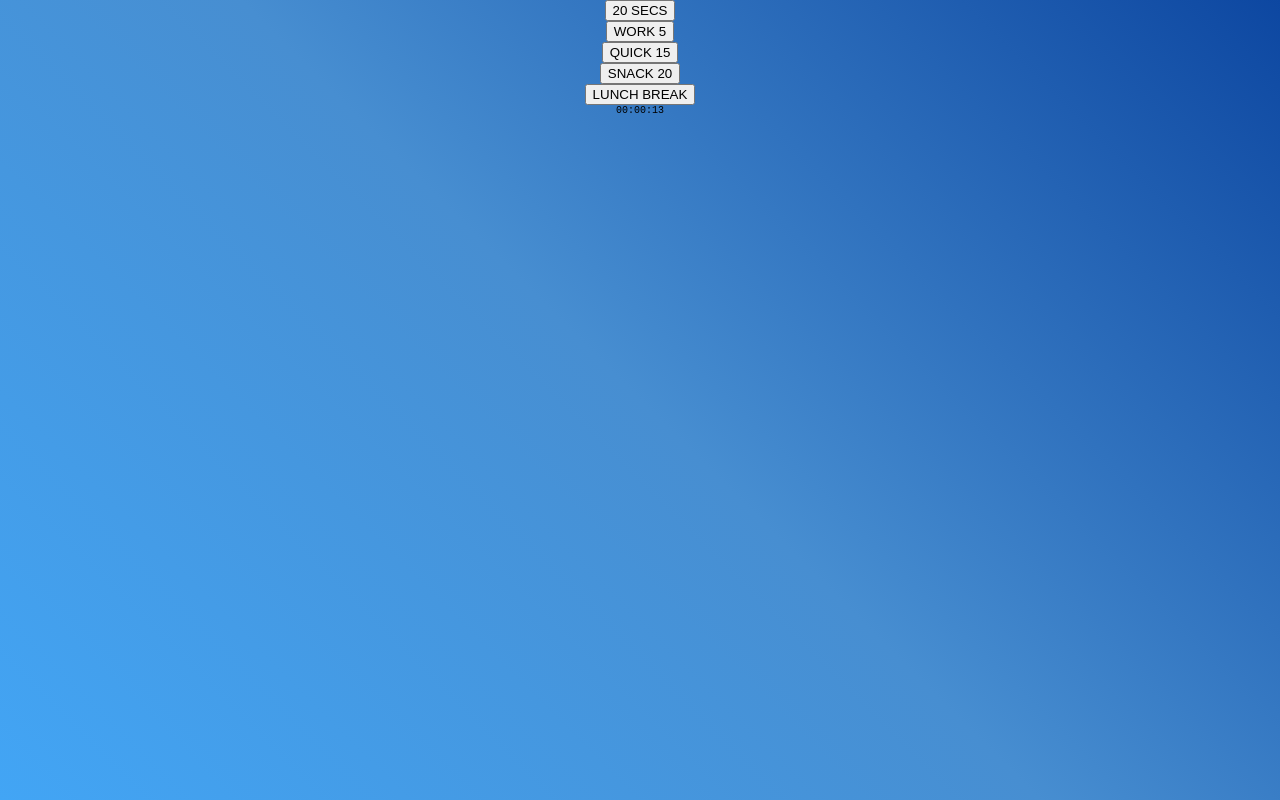
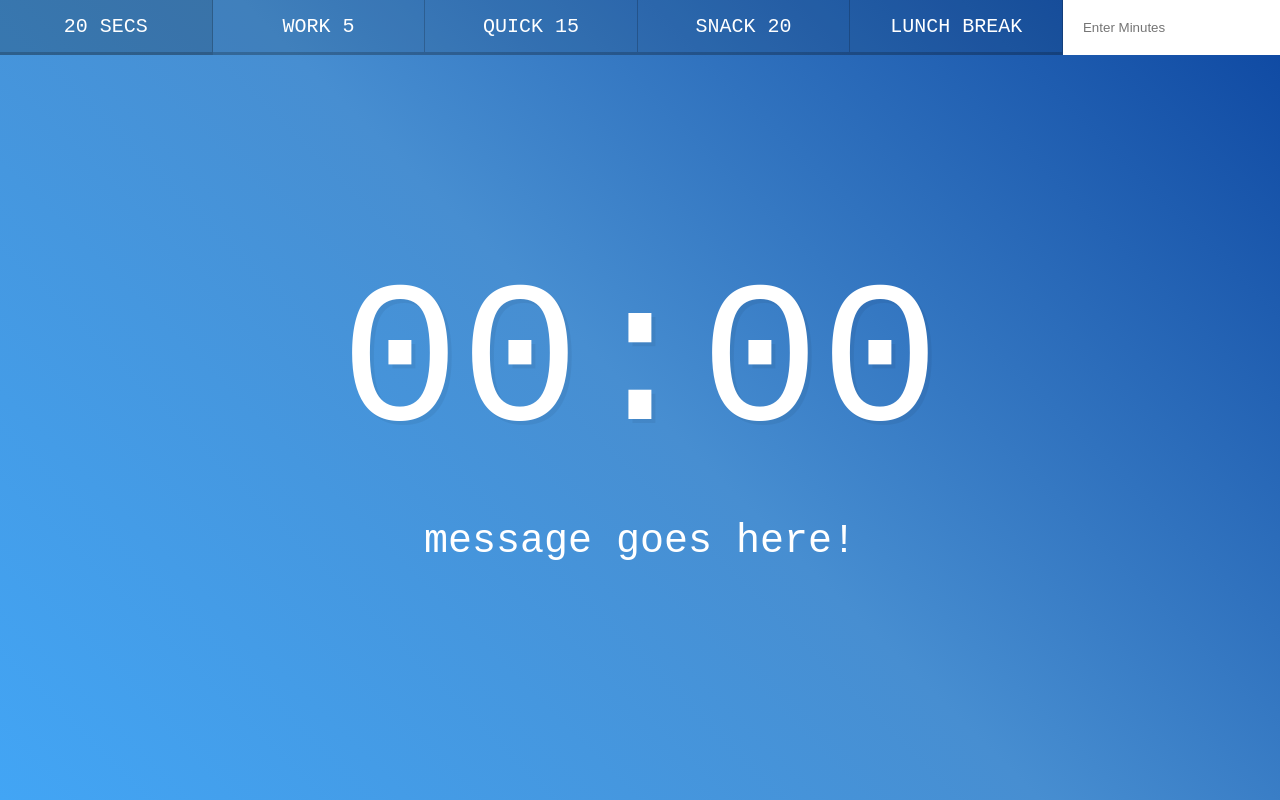
Before and after one commit to jbockerstette/react-timer, a React (Create React App) app: page / in a window 1280 px wide. Built offline with nearby package versions, Linux system fonts and the light colour scheme; the HTML template or start-up script is replaced by a standard one.

Commit message:
Sytling is done.

```diff
--- /dev/null
+++ b/src/Display.css
@@ -0,0 +1,20 @@
+.display {
+  flex: 1;
+  display: flex;
+  flex-direction: column;
+  align-items: center;
+  justify-content: center;
+}
+
+.display__time-left {
+  font-weight: 100;
+  font-size: 20rem;
+  margin: 0;
+  color: white;
+  text-shadow: 4px 4px 0 rgba(0, 0, 0, 0.05);
+}
+
+.display__end-time {
+  font-size: 4rem;
+  color: white;
+}
--- a/src/Display.js
+++ b/src/Display.js
@@ -1,5 +1,26 @@
 import React from 'react';
+import PropTypes from 'prop-types';
+import './Display.css';
 
-const Display = () => <div>00:00:13</div>;
+const Display = props => (
+  <div className="display">
+    <h1 className="display__time-left">
+      {`${props.minutes}:${props.seconds}`}
+    </h1>
+    <p className="display__end-time">{props.msg}</p>
+  </div>
+);
+
+Display.defaultProps = {
+  minutes: '00',
+  seconds: '00',
+  msg: 'message goes here!'
+};
+
+Display.propTypes = {
+  minutes: PropTypes.string,
+  seconds: PropTypes.string,
+  msg: PropTypes.string
+};
 
 export default Display;
--- /dev/null
+++ b/src/TimerButton.css
@@ -0,0 +1,19 @@
+.timer__button {
+  background: none;
+  border: 0;
+  cursor: pointer;
+  color: white;
+  font-size: 2rem;
+  text-transform: uppercase;
+  background: rgba(0, 0, 0, 0.1);
+  border-bottom: 3px solid rgba(0, 0, 0, 0.2);
+  border-right: 1px solid rgba(0, 0, 0, 0.2);
+  padding: 1rem;
+  font-family: "Inconsolata", monospace;
+}
+
+.timer__button:hover,
+.timer__button:focus {
+  background: rgba(0, 0, 0, 0.2);
+  outline: 0;
+}
--- a/src/TimerButton.js
+++ b/src/TimerButton.js
@@ -1,9 +1,8 @@
 import React from 'react';
+import './TimerButton.css';
 
 const TimerButton = props => (
-  <div>
-    <button>{props.children}</button>
-  </div>
+  <button className="timer__button">{props.children}</button>
 );
 
 export default TimerButton;
--- /dev/null
+++ b/src/TimerControls.css
@@ -0,0 +1,18 @@
+.timer__controls {
+  display: flex;
+}
+
+.timer__controls > * {
+  flex: 1;
+}
+
+.timer__controls form {
+  flex: 1;
+  display: flex;
+}
+
+.timer__controls input {
+  flex: 1;
+  border: 0;
+  padding: 2rem;
+}
--- a/src/TimerControls.js
+++ b/src/TimerControls.js
@@ -1,13 +1,17 @@
 import React from 'react';
 import TimerButton from './TimerButton';
+import './TimerControls.css';
 
 const TimerControls = () => (
-  <div>
+  <div className="timer__controls">
     <TimerButton>20 SECS</TimerButton>
     <TimerButton>WORK 5</TimerButton>
     <TimerButton>QUICK 15</TimerButton>
     <TimerButton>SNACK 20</TimerButton>
     <TimerButton>LUNCH BREAK</TimerButton>
+    <form id="custom" name="customForm">
+      <input type="text" name="minutes" placeholder="Enter Minutes" />
+    </form>
   </div>
 );
 
```
